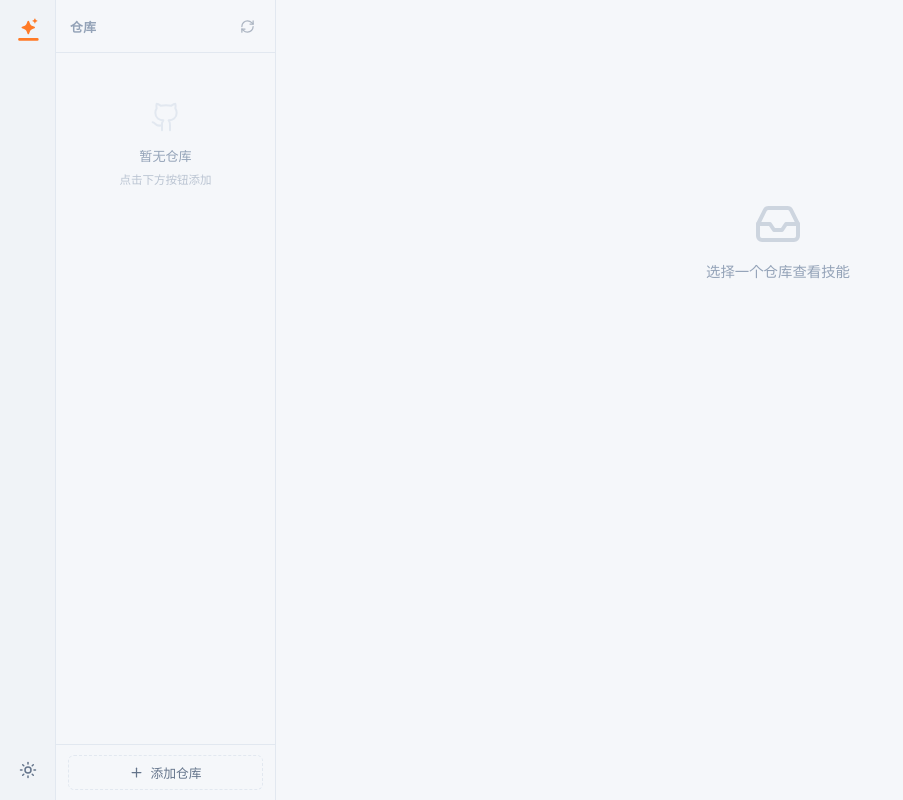
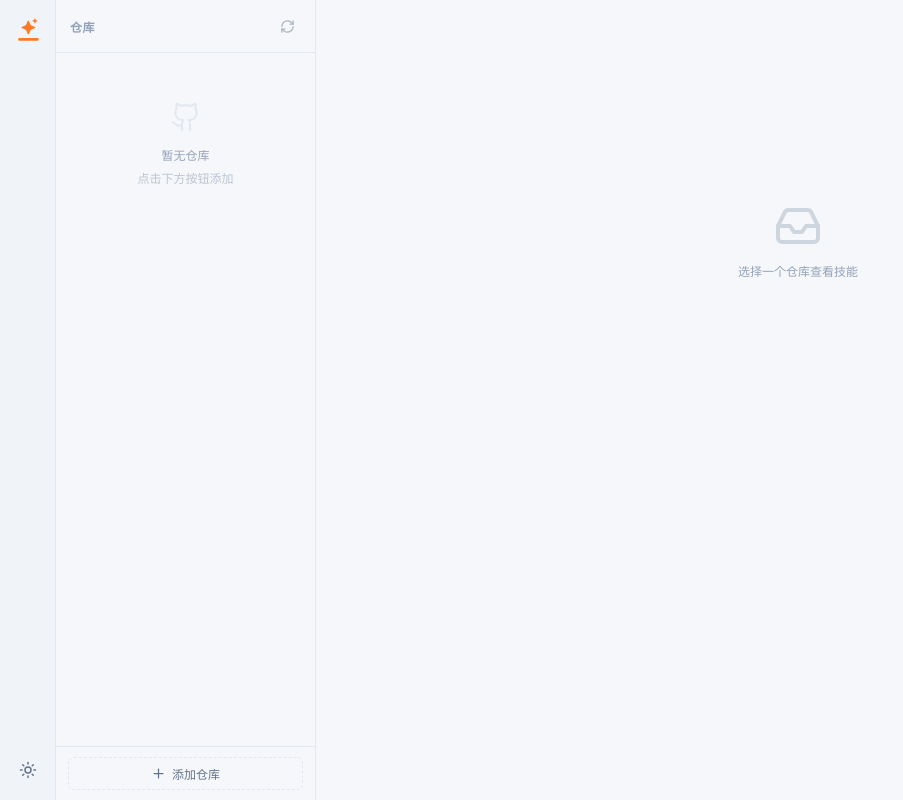
Before and after one commit to satrong/skills-manager, a Vue app: page / in a window 1280 px wide. Shown: the whole page, without its empty margins (0-903 px from the left). Built offline with nearby package versions, Linux system fonts and the light colour scheme.

Commit message:
style(ui): 统一调整组件字体大小与侧边栏宽度
- 统一 MainContent、RepoPanel、SkillCard 字号规范
- 增大 RepoPanel 侧边栏宽度以优化信息展示
- 微调主题变量中主文本颜色

```diff
--- a/src/assets/theme.css
+++ b/src/assets/theme.css
@@ -9,7 +9,7 @@
   --bg-surface-hover: #eef1f5;
   --bg-scrim: rgba(0, 0, 0, 0.5);
   --border: #e2e8f0;
-  --text-primary: #1e293b;
+  --text-primary: #475569;
   --text-secondary: #64748b;
   --text-muted: #94a3b8;
   --primary: #FF7A27;
@@ -30,7 +30,7 @@
   --bg-surface-hover: #1e2a3f;
   --bg-scrim: rgba(0, 0, 0, 0.7);
   --border: #334155;
-  --text-primary: #e2e8f0;
+  --text-primary: #cbd5e1;
   --text-secondary: #94a3b8;
   --text-muted: #64748b;
   --primary: #B74304;
--- a/src/components/MainContent.vue
+++ b/src/components/MainContent.vue
@@ -143,7 +143,7 @@ watch(
 }
 .repo-title {
   margin: 0;
-  font-size: 1.05rem;
+  font-size: 0.875rem;
   font-weight: 600;
   color: var(--text-primary);
   white-space: nowrap;
@@ -153,7 +153,7 @@ watch(
   font-weight: 300;
 }
 .repo-name {
-  font-size: 1.05rem;
+  font-size: 0.875rem;
   font-weight: 450;
   color: var(--text-secondary);
   white-space: nowrap;
@@ -179,7 +179,7 @@ watch(
   border-color: var(--text-muted);
 }
 .url-text {
-  font-size: 0.72rem;
+  font-size: 0.75rem;
   color: var(--text-muted);
   white-space: nowrap;
   overflow: hidden;
@@ -203,7 +203,7 @@ watch(
   border-radius: 6px;
   background: var(--bg-surface);
   color: var(--text-secondary);
-  font-size: 0.8rem;
+  font-size: 0.75rem;
   cursor: pointer;
   transition: background 0.15s, color 0.15s;
   flex-shrink: 0;
@@ -229,7 +229,7 @@ watch(
 }
 .empty-state p {
   margin: 0;
-  font-size: 0.9rem;
+  font-size: 0.75rem;
 }
 .empty-icon {
   opacity: 0.4;
--- a/src/components/RepoPanel.vue
+++ b/src/components/RepoPanel.vue
@@ -121,8 +121,8 @@ const repoList = computed(() => repos.value.map(r => ({ ...r, meta: parseRepoUrl
 
 <style scoped>
 .repo-panel {
-  width: 220px;
-  min-width: 220px;
+  width: 260px;
+  min-width: 260px;
   height: 100%;
   background: var(--bg-surface);
   border-right: 1px solid var(--border);
@@ -137,7 +137,7 @@ const repoList = computed(() => repos.value.map(r => ({ ...r, meta: parseRepoUrl
   border-bottom: 1px solid var(--border);
 }
 .panel-title {
-  font-size: 0.8rem;
+  font-size: 0.75rem;
   font-weight: 600;
   color: var(--text-muted);
   text-transform: uppercase;
@@ -219,7 +219,7 @@ const repoList = computed(() => repos.value.map(r => ({ ...r, meta: parseRepoUrl
   min-width: 0;
 }
 .repo-name {
-  font-size: 0.82rem;
+  font-size: 1rem;
   font-weight: 600;
   color: var(--text-primary);
   white-space: nowrap;
@@ -228,7 +228,7 @@ const repoList = computed(() => repos.value.map(r => ({ ...r, meta: parseRepoUrl
   letter-spacing: -0.01em;
 }
 .repo-subtitle {
-  font-size: 0.72rem;
+  font-size: 0.875rem;
   color: var(--text-muted);
   margin-top: 1px;
   white-space: nowrap;
@@ -248,7 +248,7 @@ const repoList = computed(() => repos.value.map(r => ({ ...r, meta: parseRepoUrl
   flex-shrink: 0;
 }
 .repo-time {
-  font-size: 0.65rem;
+  font-size: 0.875rem;
   color: var(--text-muted);
   font-variant-numeric: tabular-nums;
 }
@@ -256,7 +256,7 @@ const repoList = computed(() => repos.value.map(r => ({ ...r, meta: parseRepoUrl
   display: flex;
   align-items: center;
   gap: 3px;
-  font-size: 0.65rem;
+  font-size: 0.875rem;
   color: var(--success);
 }
 
@@ -285,7 +285,7 @@ const repoList = computed(() => repos.value.map(r => ({ ...r, meta: parseRepoUrl
   align-items: center;
   gap: 6px;
   color: var(--text-muted);
-  font-size: 0.82rem;
+  font-size: 0.75rem;
   padding: 40px 12px 24px;
 }
 .empty-icon {
@@ -297,7 +297,7 @@ const repoList = computed(() => repos.value.map(r => ({ ...r, meta: parseRepoUrl
   color: var(--text-muted);
 }
 .empty-hint {
-  font-size: 0.72rem;
+  font-size: 0.75rem;
   color: var(--text-muted);
   opacity: 0.6;
 }
@@ -316,7 +316,7 @@ const repoList = computed(() => repos.value.map(r => ({ ...r, meta: parseRepoUrl
   border-radius: 6px;
   background: transparent;
   color: var(--text-secondary);
-  font-size: 0.8rem;
+  font-size: 0.75rem;
   cursor: pointer;
   transition: background 0.15s, color 0.15s, border-color 0.15s;
 }
--- a/src/components/SkillCard.vue
+++ b/src/components/SkillCard.vue
@@ -47,11 +47,11 @@ const emit = defineEmits<{
 }
 .skill-name {
   font-weight: 600;
-  font-size: 0.9rem;
+  font-size: 1rem;
   color: var(--text-primary);
 }
 .skill-description {
-  font-size: 0.8rem;
+  font-size: 0.875rem;
   color: var(--text-secondary);
   line-height: 1.4;
   display: -webkit-box;
@@ -60,7 +60,7 @@ const emit = defineEmits<{
   overflow: hidden;
 }
 .skill-meta {
-  font-size: 0.7rem;
+  font-size: 0.75rem;
   color: var(--text-muted);
   display: flex;
   gap: 8px;
@@ -75,7 +75,7 @@ const emit = defineEmits<{
   color: var(--primary);
   border-radius: 4px;
   padding: 1px 6px;
-  font-size: 0.7rem;
+  font-size: 0.75rem;
 }
 .card-footer {
   display: flex;
@@ -92,7 +92,7 @@ const emit = defineEmits<{
   border: 1px solid var(--border);
   border-radius: 5px;
   cursor: pointer;
-  font-size: 0.8rem;
+  font-size: 0.75rem;
   transition: all 0.15s;
 }
 .install-btn:hover {
```
